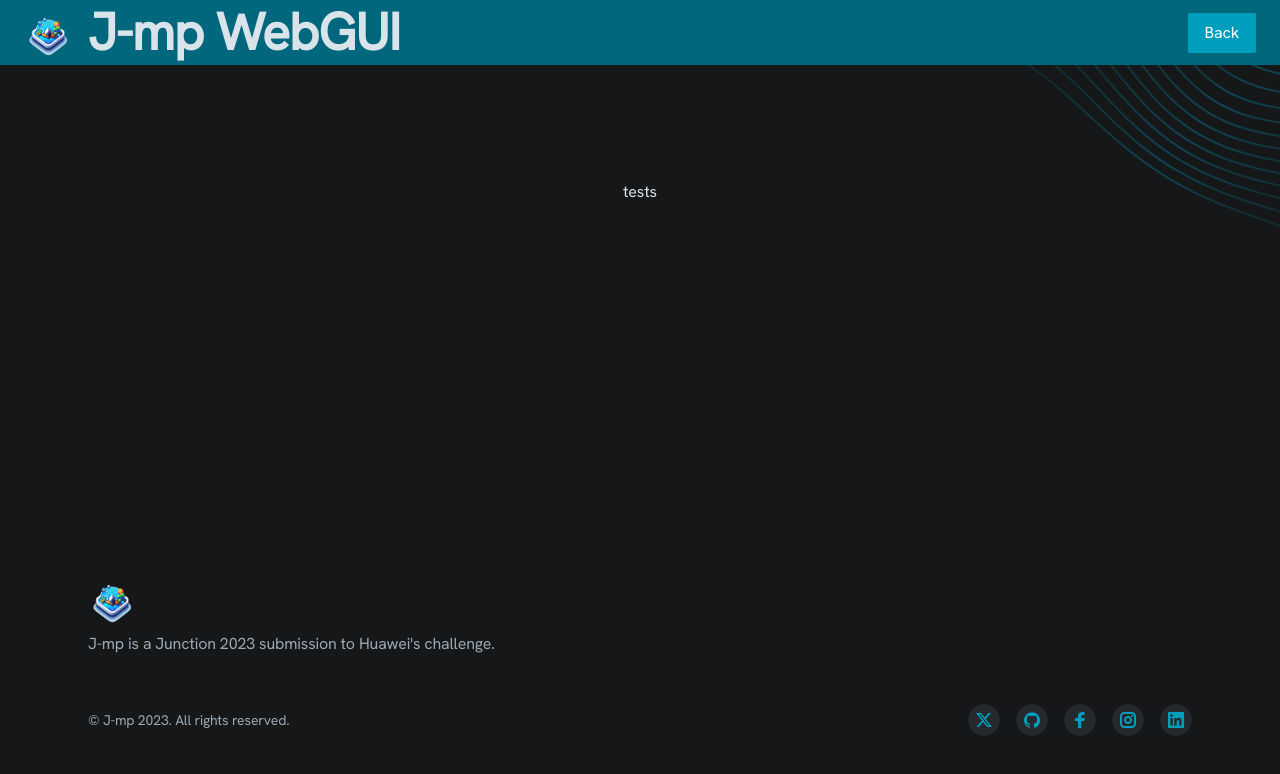
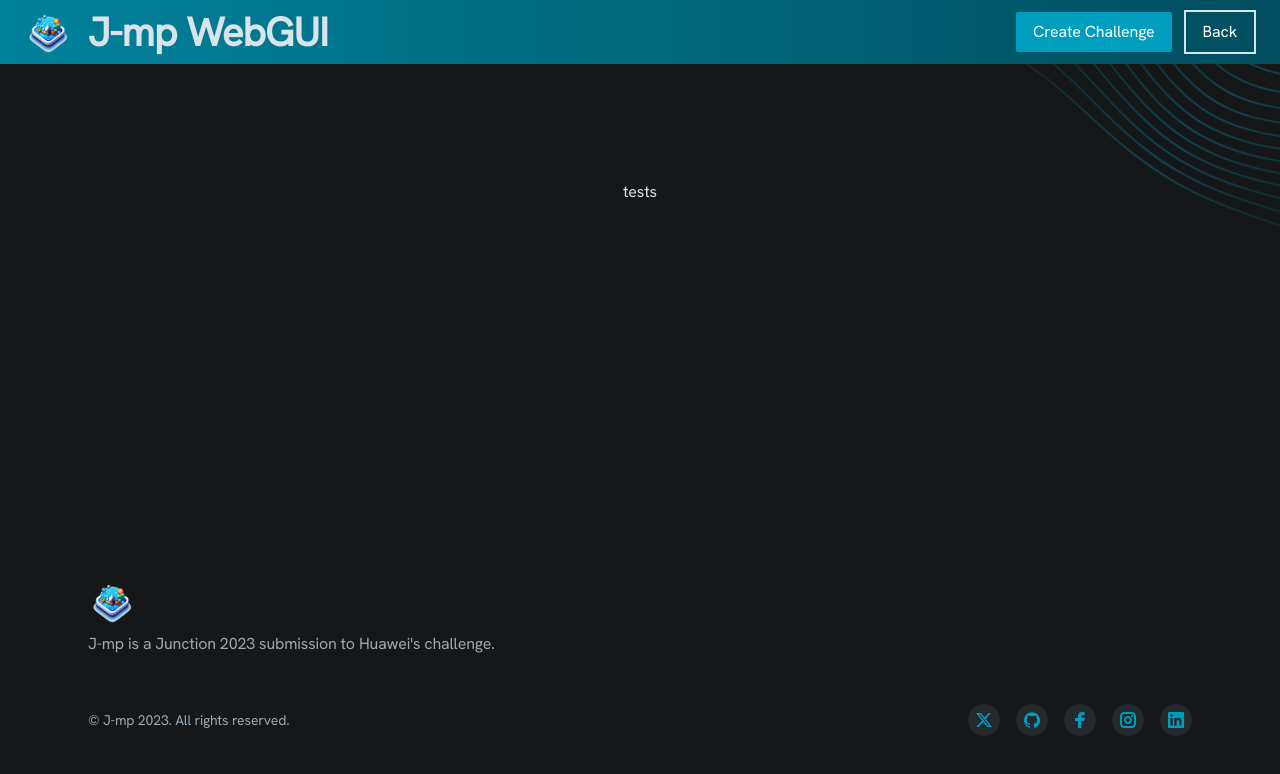
Before and after one commit to Mankeli-Software/junction2023, a Next.js app in the folder website/: page /webpanel in a window 1280 px wide. Shown: the top 774 px of the page. Built offline with nearby package versions, Linux system fonts and the light colour scheme.

Commit message:
Header fixes :D

```diff
--- a/website/components/ui/header.tsx
+++ b/website/components/ui/header.tsx
@@ -9,7 +9,7 @@ export default function Header() {
       <div className="max-w-6xl mx-auto px-4 sm:px-6">
         <div className="flex items-center justify-between h-20">
           {/* Site branding */}
-          <div className="shrink-0 mr-4">
+          <div className="shrink-0 mr-4 mb-1">
             {/* Logo */}
             <Link href="/" className="block" aria-label="Cruip">
               <Image className="rounded-full" src={JmpLogoRound} width={48} height={48} alt="Testimonial 01" />
--- a/website/components/webpanel_header.tsx
+++ b/website/components/webpanel_header.tsx
@@ -4,18 +4,18 @@ import JmpLogoRound from '@/public/images/j-mp_icon_noBG.png'
 
 export default function WebpanelHeader() {
     return(
-    <header className="absolute w-full z-30 ">
-      <div className="max-w mx-auto px-4 sm:px-6 bg-purple-700">
+    <header className="absolute w-full z-30">
+      <div className="max-w h-16 mx-auto px-4 sm:px-6 bg-gradient-to-r from-purple-800 to-purple-500">
         <div className="flex items-center h-full">
           {/* Site branding */}
-          <div className="shrink-0 mr-4">
+          <div className="shrink-0 mr-4 mb-1">
             {/* Logo */}
             <Link href="/" className="block" aria-label="Cruip">
               <Image className="rounded-full" src={JmpLogoRound} width={48} height={48} alt="J-mp logo" />
             </Link>
           </div>
           <div className="shrink-0 mr-4">
-            <h1 className="h1 center font-bold">J-mp WebGUI</h1>
+            <h2 className="h2 center font-bold">J-mp WebGUI</h2>
           </div>
 
           {/* Desktop navigation */}
@@ -23,9 +23,16 @@ export default function WebpanelHeader() {
             {/* Desktop sign in links */}
             <ul className="flex grow justify-end flex-wrap items-center">
               <li>
-                <Link href="/" className="btn-sm text-white bg-purple-600 hover:bg-purple-500 ml-3">
-                  Back
+                <Link href="/webpanel" className="btn-sm text-white ml-1 bg-purple-600 hover:bg-purple-500">
+                  Create Challenge
                 </Link>
+              </li>
+              <li>
+                <div className="border-solid border-2 border-white-500 hover:border-gray-400 ml-3">
+                  <Link href="/" className="btn-sm text-white hover:bg-gray-400">
+                    Back
+                  </Link>
+                </div>
               </li>
             </ul>
           </nav>
```
